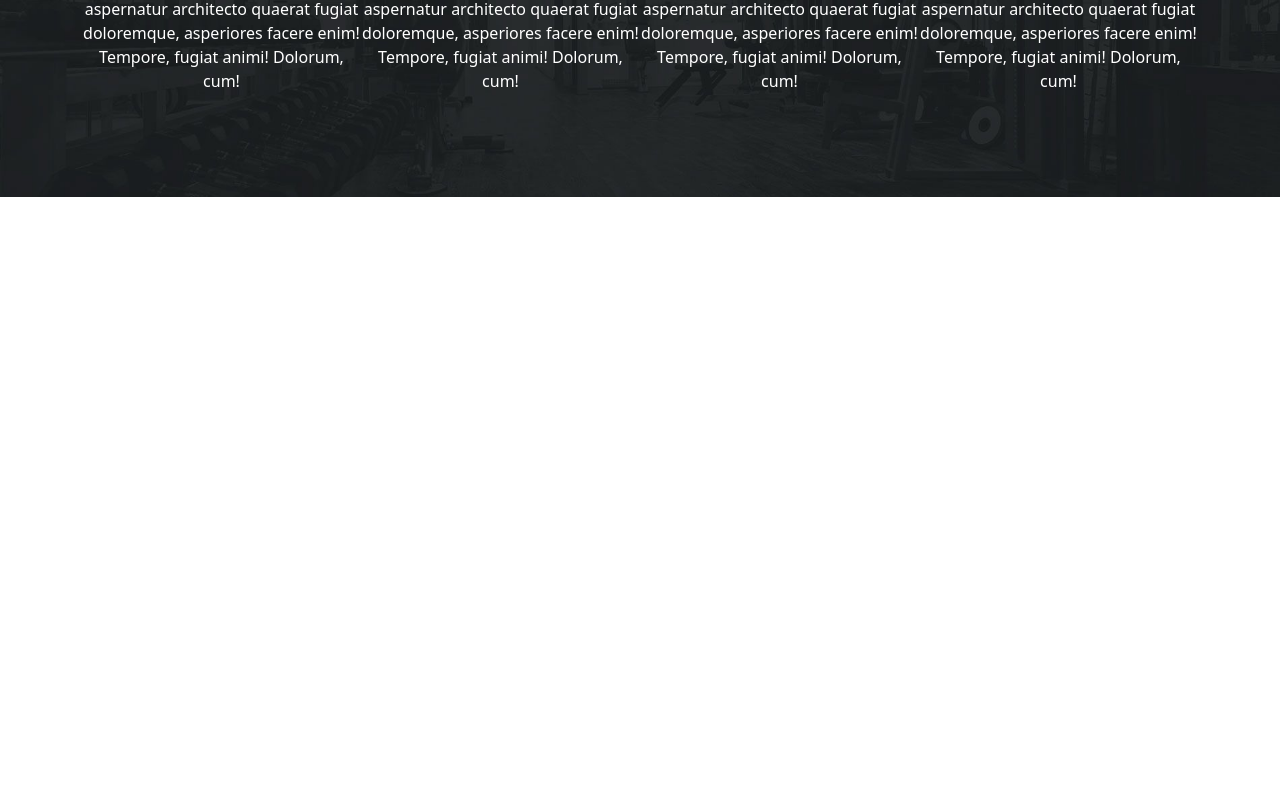
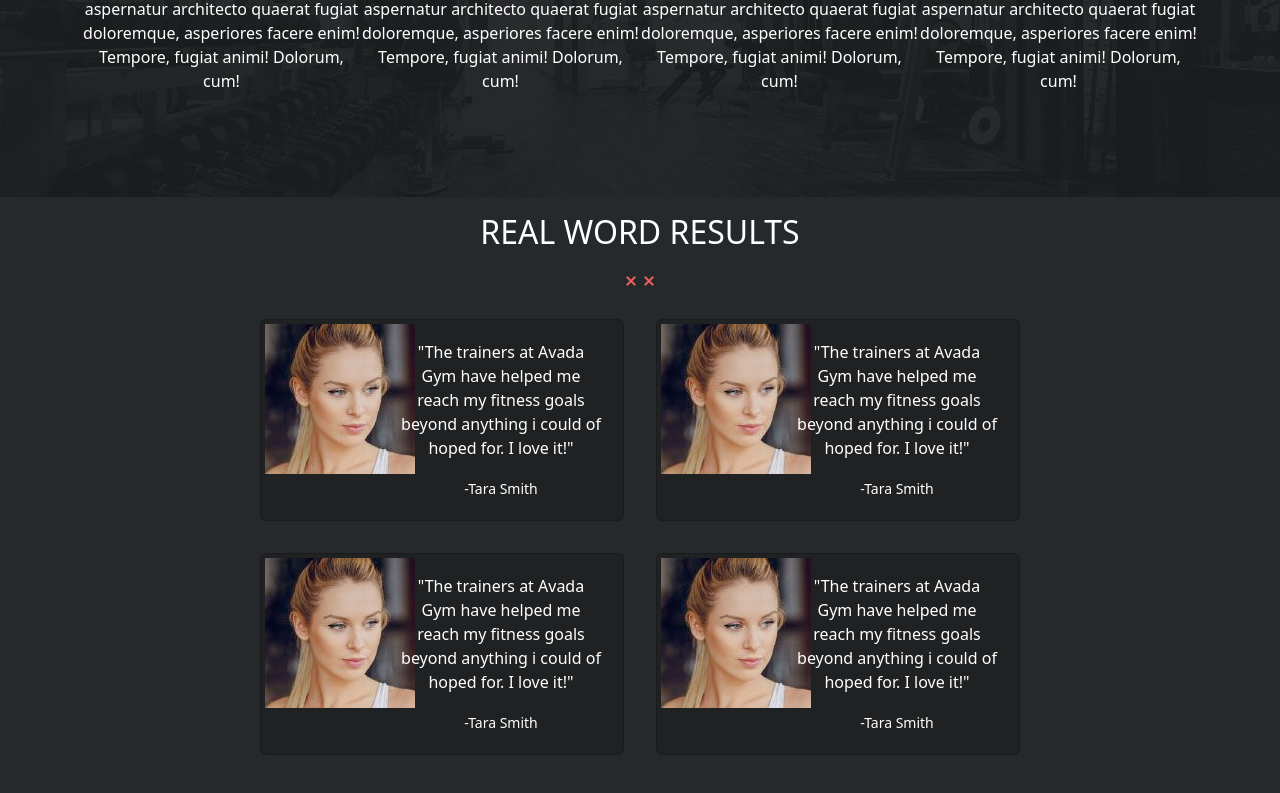
Before and after one commit to Nucci-karim/proj-html-vuejs, a Vue app: page / in a window 1280 px wide. Shown: the part 2203-2996 px from the top of the page. Before the commit the page ends 2400 px from the top, so only its background shows below. Built offline with nearby package versions, Linux system fonts and the light colour scheme.

Commit message:
cards quinta pagina fatte

```diff
--- a/src/components/mainComp.vue
+++ b/src/components/mainComp.vue
@@ -74,6 +74,74 @@ export default{
             </div>
         </div>
     </div>
+    <!-- section -->
+    <div id="results" class="p-3 ">
+        <div class="container text-center column">
+            <div>
+                <h2>REAL WORD RESULTS</h2>
+                <img class="my-3" src="../assets/images/divider-xx-red.png" alt="">
+            </div>
+            <div class="container d-flex flex-wrap justify-content-center">
+                <div class="card m-3 col-4 p-1">
+                    <div class="row g-0">
+                        <div class="col-md-4">
+                            <img src="../assets/images/review_1-compressor.jpg" alt="">
+                        </div>
+                        <div class="col-md-8">
+                        <div class="card-body">
+                            <p class="card-text">"The trainers at Avada Gym have helped me reach my fitness goals beyond anything i could of hoped for. I love it!"</p>
+                            <p class="card-text"><small class="text-body-secondary">-Tara Smith</small></p>
+                        </div>
+                        </div>
+                    </div>
+                </div>
+
+                <div class="card m-3 col-4 p-1">
+                    <div class="row g-0">
+                        <div class="col-md-4">
+                            <img src="../assets/images/review_1-compressor.jpg" alt="">
+                        </div>
+                        <div class="col-md-8">
+                        <div class="card-body">
+                            <p class="card-text">"The trainers at Avada Gym have helped me reach my fitness goals beyond anything i could of hoped for. I love it!"</p>
+                            <p class="card-text"><small class="text-body-secondary">-Tara Smith</small></p>
+                        </div>
+                        </div>
+                    </div>
+                </div>
+
+                <div class="card m-3 col-4 p-1">
+                    <div class="row g-0">
+                        <div class="col-md-4">
+                            <img src="../assets/images/review_1-compressor.jpg" alt="">
+                        </div>
+                        <div class="col-md-8">
+                        <div class="card-body">
+                            <p class="card-text">"The trainers at Avada Gym have helped me reach my fitness goals beyond anything i could of hoped for. I love it!"</p>
+                            <p class="card-text"><small class="text-body-secondary">-Tara Smith</small></p>
+                        </div>
+                        </div>
+                    </div>
+                </div>
+
+                <div class="card m-3 col-4 p-1">
+                    <div class="row g-0">
+                        <div class="col-md-4">
+                            <img src="../assets/images/review_1-compressor.jpg" alt="">
+                        </div>
+                        <div class="col-md-8">
+                        <div class="card-body">
+                            <p class="card-text">"The trainers at Avada Gym have helped me reach my fitness goals beyond anything i could of hoped for. I love it!"</p>
+                            <p class="card-text"><small class="text-body-secondary">-Tara Smith</small></p>
+                        </div>
+                        </div>
+                    </div>
+                </div>
+            </div>
+
+
+        </div>
+    </div>
 
   </section>
 </template>
@@ -110,5 +178,14 @@ export default{
             border-radius: 100%;
         }
     }
+
+    #results{
+        background-color: rgb(37 41 43);
+        height: 100%;
+        .card{
+            background-color: rgb(31 33 35);
+
+        }
+    }
 }
 </style>
```
